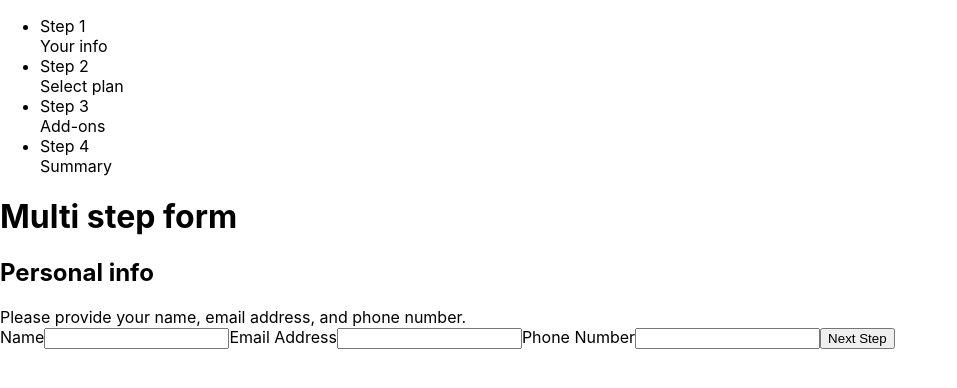
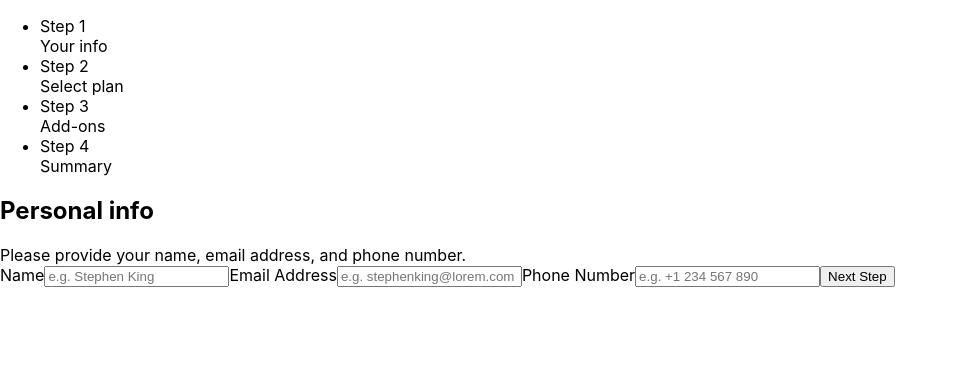
Before and after one commit to vincora/multi-step-form, a React (Create React App) app: page / in a window 1280 px wide. Shown: the top 388 px of the page, without its empty margins (0-957 px from the left). Built offline with nearby package versions, Linux system fonts and the light colour scheme.

Commit message:
form first step html

```diff
--- a/src/App.js
+++ b/src/App.js
@@ -1,6 +1,11 @@
 import style from "./App.module.scss";
+import { useForm } from "react-hook-form";
 
 function App() {
+
+  const {register, handleSubmit} = useForm();
+  const onSubmit = data => console.log(data);
+
   return (
     <div>
       <aside>
@@ -24,21 +29,21 @@ function App() {
         </ul>
       </aside>
       <main>
-        <h1>Multi step form</h1>
-        <form action="">
+        <h1 hidden>Multi step form</h1>
+        <form onSubmit={handleSubmit(onSubmit)}>
           <h2>Personal info</h2>
           <div>Please provide your name, email address, and phone number.</div>
           <label htmlFor="">
             Name
-            <input type="text" />
+            <input type="text" {...register('name', {required: 'This field is required'})} placeholder="e.g. Stephen King"/>
           </label>
           <label htmlFor="">
             Email Address
-            <input type="text" />
+            <input type="text" {...register('email', {required: 'This field is required'})} placeholder="e.g. stephenking@lorem.com"/>
           </label>
           <label htmlFor="">
             Phone Number
-            <input type="text" />
+            <input type="text" {...register('phone', {required: 'This field is required'})} placeholder="e.g. +1 234 567 890"/>
           </label>
           <button>Next Step</button>
         </form>
```
